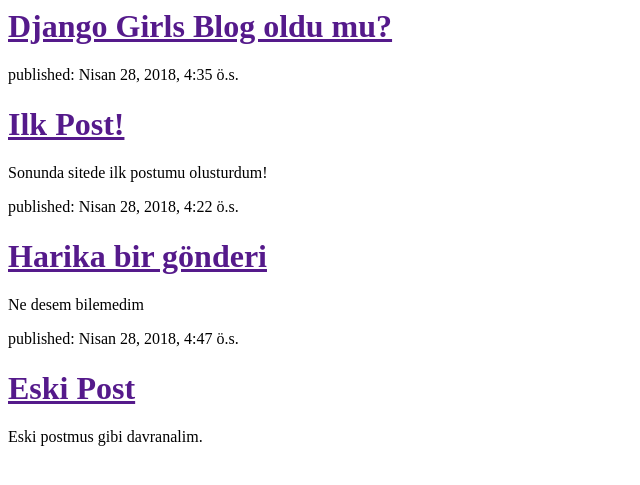
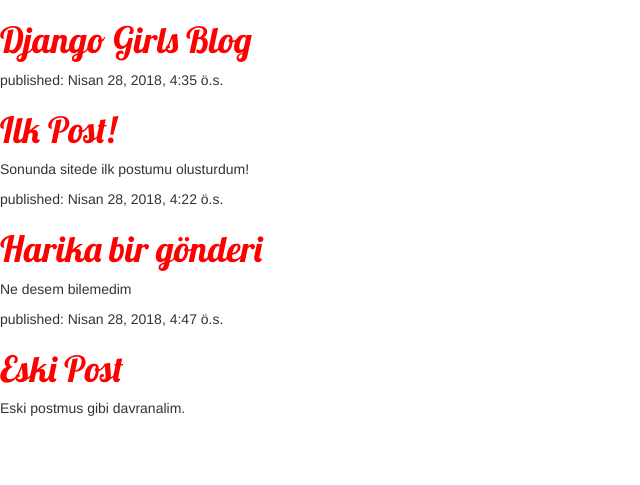
Before and after one commit to busebuz/first_django, a Django app: template blog/templates/blog/post_list.html in a window 1280 px wide. Shown: the top 485 px of the page, without its empty margins (0-640 px from the left). Run offline with Django 3.2, Linux system fonts and the light colour scheme; the template is opened without the code that fills it: values that come from a table or form of the project are taken from there, others are empty; data comes from the database, SQL or seed files in the repository; parts of the project's set-up code (start-up, migrations or seed data) failed here and were passed over; some libraries are stand-ins or nearby versions.

Commit message:
tema degisimi

```diff
--- /dev/null
+++ b/blog/static/css/blog.css
@@ -0,0 +1,5 @@
+h1 a {
+	color: red;
+	font-family: 'Lobster';
+
+}
--- a/blog/templates/blog/post_list.html
+++ b/blog/templates/blog/post_list.html
@@ -1,10 +1,18 @@
+{% load staticfiles %}
 <html>
 	<head>
+
 		<title>Buse and Gizem's blog</title>
+
+		<link rel="stylesheet" href="//maxcdn.bootstrapcdn.com/bootstrap/3.2.0/css/bootstrap.min.css">
+		<link rel="stylesheet" href="//maxcdn.bootstrapcdn.com/bootstrap/3.2.0/css/bootstrap-theme.min.css">
+		<link rel="stylesheet" href="{% static 'css/blog.css' %}">
+		<link href="http://fonts.googleapis.com/css?family=Lobster&subset=latin,latin-ext" rel="stylesheet" type="text/css">
+
 	</head>
 	<body>
 		<div>
-<h1><a href="">Django Girls Blog oldu mu?</a></h1>
+			<h1><a href="">Django Girls Blog</a></h1>
 		</div>
 
 		{% for post in posts %}
```
Lines whose indentation alone changed are shown as unchanged.
